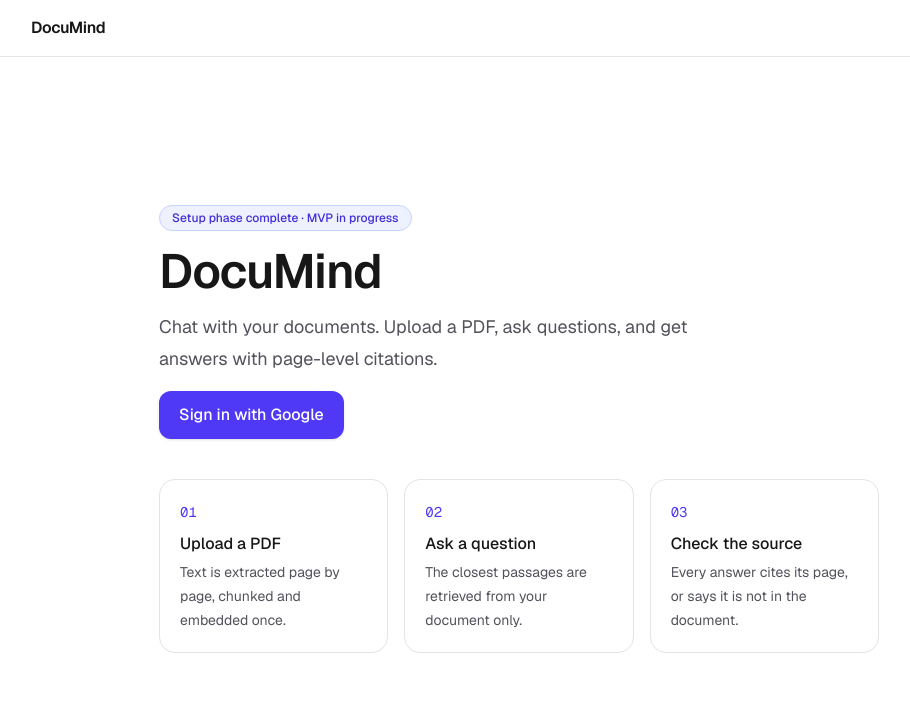
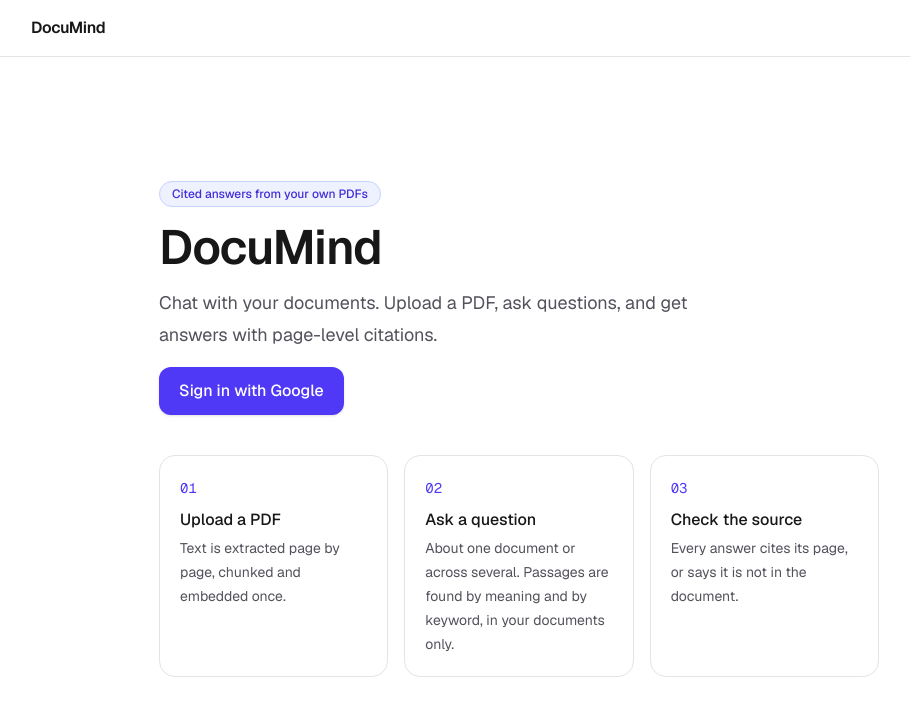
Before and after one commit to balakumaran-ks/DocuMind, a Next.js app: page / in a window 1280 px wide. Shown: the top 716 px of the page, without its empty margins (121-1031 px from the left). Built offline with nearby package versions, Linux system fonts and the light colour scheme; no server answers.

Commit message:
Record V1 as complete: ADR-0011, roadmap, diagrams, PRD and landing page

```diff
--- a/src/app/page.tsx
+++ b/src/app/page.tsx
@@ -3,7 +3,10 @@ import { auth, signIn } from "@/auth";
 
 const steps = [
   { title: "Upload a PDF", body: "Text is extracted page by page, chunked and embedded once." },
-  { title: "Ask a question", body: "The closest passages are retrieved from your document only." },
+  {
+    title: "Ask a question",
+    body: "About one document or across several. Passages are found by meaning and by keyword, in your documents only.",
+  },
   { title: "Check the source", body: "Every answer cites its page, or says it is not in the document." },
 ];
 
@@ -15,7 +18,7 @@ export default async function Home() {
     <main className="mx-auto flex w-full max-w-3xl flex-1 flex-col justify-center gap-10 px-6 py-24">
       <div className="flex flex-col gap-4">
         <span className="w-fit rounded-full border border-indigo-200 bg-indigo-50 px-3 py-1 text-xs font-medium text-indigo-700 dark:border-indigo-900 dark:bg-indigo-950 dark:text-indigo-300">
-          Setup phase complete &middot; MVP in progress
+          Cited answers from your own PDFs
         </span>
         <h1 className="text-4xl font-semibold tracking-tight sm:text-5xl">DocuMind</h1>
         <p className="max-w-xl text-lg leading-8 text-zinc-600 dark:text-zinc-400">
```
Also changed, not shown: 13 other files (tests, documents, lock files or other folders).
